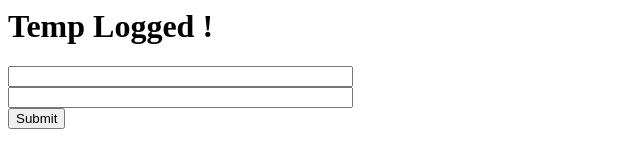
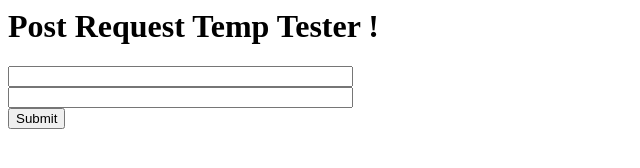
Before and after one commit to brianklein12/Project-Cerulean-Web-App, a website: page htmlBucketForNow/tempLogger.html in a window 1280 px wide. Shown: the whole page, without its empty margins (0-640 px from the left). Drawn offline with nearby package versions, Linux system fonts and the light colour scheme.

Commit message:
reworking npm packages for body-parser and trying to get output for test post

```diff
--- a/htmlBucketForNow/tempLogger.html
+++ b/htmlBucketForNow/tempLogger.html
@@ -1,6 +1,6 @@
 <html>
   <head>
-    <title>Simple login</title>
+    <title>POST Tester</title>
     <script src="//ajax.googleapis.com/ajax/libs/jquery/2.1.1/jquery.min.js">  </script>
     <script>
       $(document).ready(function(){
@@ -19,7 +19,7 @@
     </script>
   </head>
   <body>
-    <h1>Temp Logged !</h1>
+    <h1>Post Request Temp Tester !</h1>
     <input type="TEXT" id="temp" size="40"><br>
     <input type="TEXT" id="humidity" size="40"><br>
     <input type="button" id="submit" value="Submit">
--- a/index.js
+++ b/index.js
@@ -1,6 +1,6 @@
 const express = require('express')
 const app = express()
-var bodyParser     =         require("body-parser");
+var bodyParser = require('body-parser');
 
 app.use(express.static('public'))
 app.listen(3000, () => console.log('Server running on port 3000'))
--- a/package.json
+++ b/package.json
@@ -19,6 +19,7 @@
   },
   "homepage": "https://github.com/brianklein12/Project-Cerulean-Web-App#readme",
   "dependencies": {
+    "body-parser": "^1.19.0",
     "express": "^4.17.1"
   },
   "devDependencies": {
```
